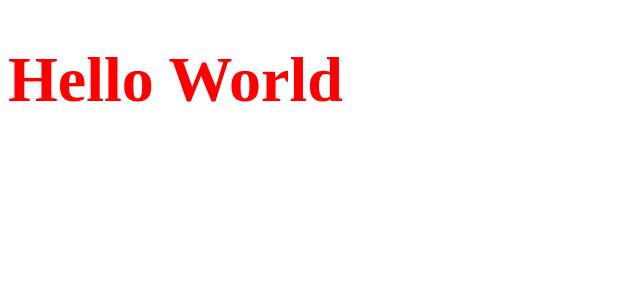
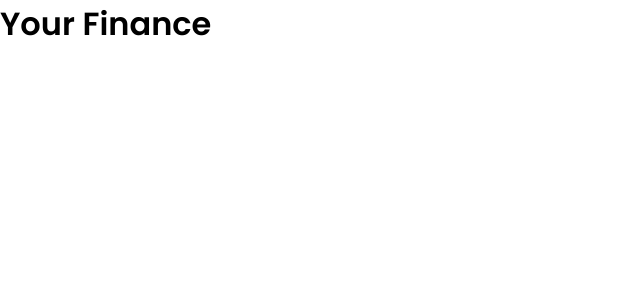
Before and after one commit to henriquedantass/finances-react, a React (Create React App) app: page / in a window 1280 px wide. Shown: the top 300 px of the page, without its empty margins (0-640 px from the left). Built offline with nearby package versions, Linux system fonts and the light colour scheme.

Commit message:
Finalizando estruturação da aplicação

```diff
--- a/public/index.html
+++ b/public/index.html
@@ -2,8 +2,11 @@
 <html lang="en">
 
 <head>
+  <link rel="preconnect" href="https://fonts.gstatic.com">
   <meta charset="utf-8" />
   <meta name="viewport" content="width=device-width, initial-scale=1" />
+  <link rel="shortcut icon" href="favicon.png" type="image/x-icon">
+  <link href="https://fonts.googleapis.com/css2?family=Poppins:wght@400;600&display=swap" rel="stylesheet">
   <title>Finances</title>
 </head>
 
--- a/src/App.tsx
+++ b/src/App.tsx
@@ -1,16 +1,10 @@
-import styled from 'styled-components';
-
-const Title = styled.h1`
-  font-size:64px;
-  color: red;
-
-`
-
+import { GlobalStyle } from "./styles/global";
 
 export function App() {
   return (
     <div className="App">
-      <Title>Hello World</Title>
+      <h1>Your Finance</h1>
+      <GlobalStyle />
     </div>
   );
 }
--- /dev/null
+++ b/src/styles/global.ts
@@ -0,0 +1,59 @@
+import { createGlobalStyle } from 'styled-components'
+
+export const GlobalStyle = createGlobalStyle`
+    :root {
+        --shape: #FFFFFF;
+        --background: #f0f2f5;
+        --red: #E52E4D;
+        --purple: #3C096C;
+        --light-purple: #7B2CBF;
+        --text-title: #363F5F;
+        --text-body: #969CB3;
+    }
+
+    * {
+        margin:0;
+        padding:0;
+        box-sizing:border-box;
+    }
+
+    //font-size 16px desktop
+    // REM - 1rem = 16px
+
+    html {
+        @media(max-width:1080px) {
+            font-size: 93.75%;  // 15px
+        }
+
+        @media (max-width:720px) {
+            font-size: 87.5%; // 14px
+        }
+    }
+
+    body {
+        background: var(----background);
+        -webkit-font-smoothing: antialiased;
+    }
+
+    body, input, textarea, button {
+        font-family: 'Poppins', sans-serif;
+        font-weight:400;
+    }
+
+    h1, h2, h3 ,h4 ,h5 ,h6 , strong {
+        font-weight:600;
+    }
+
+    button {
+        cursor:pointer;
+    }
+
+
+
+    [disabled] {
+        opacity:0.6;
+        cursor: not-allowed;
+    }
+
+
+`
```
